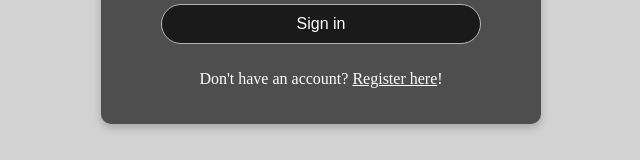
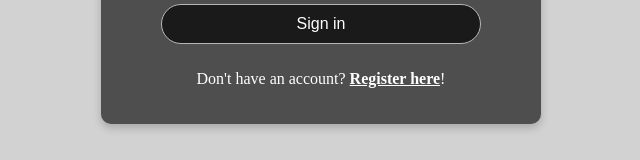
Before and after one commit to TechyTom7/day90, a React (Vite) app: page /sign-in in a window 1280 px wide. Shown: the part 478-638 px from the top of the page, without its empty margins (319-959 px from the left). Built offline with nearby package versions, Linux system fonts and the light colour scheme; no server answers.

Commit message:
Polishing fonts

```diff
--- a/src/components/SignIn.jsx
+++ b/src/components/SignIn.jsx
@@ -111,7 +111,7 @@ export default function SignIn(props) {
                     <div className="submit">
                         <input type="submit" value="Sign in" />
                     </div>
-                    <p>Don't have an account? <Link to="/register">Register here</Link>!</p>
+                    <p>Don't have an account? <Link to="/register" className="opposite-link">Register here</Link>!</p>
                     <div id='error-container'>
 
 
--- a/src/styles/Form.css
+++ b/src/styles/Form.css
@@ -137,6 +137,12 @@ a {
     font-size: 1rem;
 }
 
+@media screen and (min-width: 680px) {
+    .opposite-link {
+        font-weight: 600;
+    }
+}
+
 /* Autofill styles */
 input:-webkit-autofill,
 input:-webkit-autofill:hover,
```
